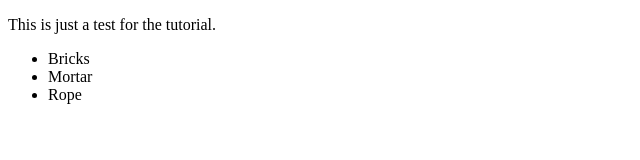
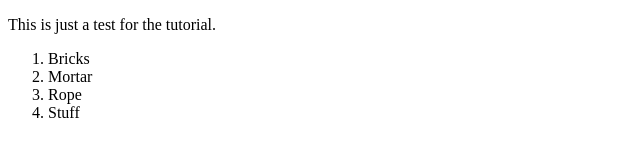
Before and after one commit to austonib/newGitTest, a plain HTML site: page index.html in a window 1280 px wide. Shown: the full height of the page, 0-640 px from the left. Drawn offline with Linux system fonts and the light colour scheme.

Commit message:
Changed the ul to an ol so it has numbers on it.

```diff
--- a/index.html
+++ b/index.html
@@ -6,10 +6,11 @@
     <body>
     	<p>This is just a test for the tutorial.</p>
 
-    	<ul>
+    	<ol>
     		<li>Bricks</li>
     		<li>Mortar</li>
             <li>Rope</li>
-    	</ul>
+            <li>Stuff</li>
+    	</ol>
     </body>
 </html>
```
